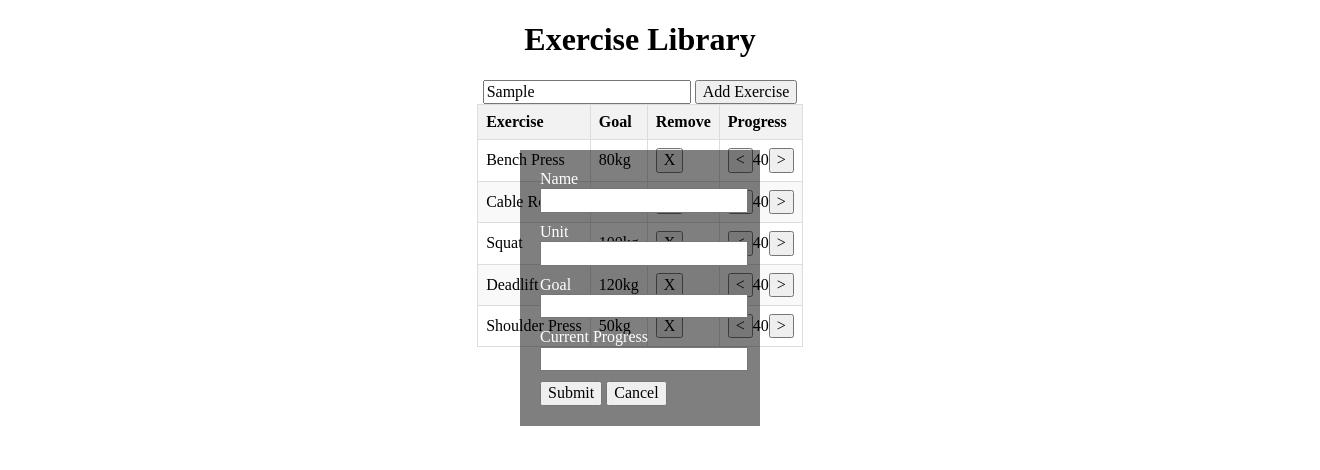
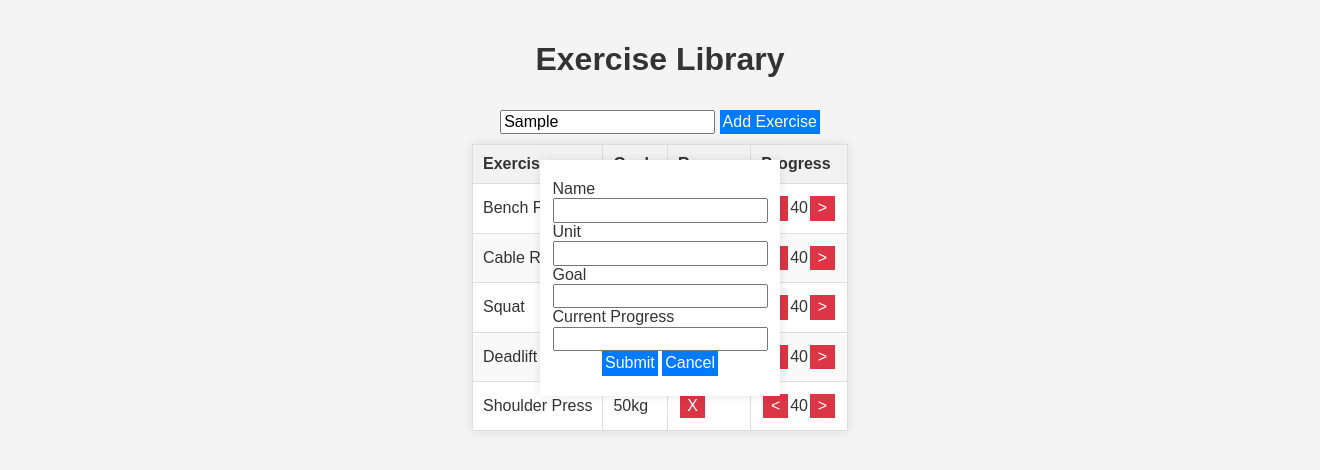
Before and after one commit to cademis/reading-library, a plain HTML site: page index.html in a window 1280 px wide. Both pictures are taken after typing "Sample" into the empty fields and a click on the button "Add Exercise". Shown: the whole page, 1320 px wide, since content can reach past the window. Drawn offline with Linux system fonts and the light colour scheme.

Commit message:
add some basic css styling

```diff
--- a/style.css
+++ b/style.css
@@ -1,29 +1,50 @@
 /* style the table #todo */
 
 body {
+  font-family: Arial, sans-serif;
   display: grid;
   width: 100vw;
   justify-items: center;
   align-items: start;
   justify-content: center;
+  background-color: #f4f4f4;
+  color: #333;
+  padding: 20px;
+  gap: 10px;
+}
+
+h1 {
+  font-size: 2em;
+  color: #333;
 }
 
 form {
   width: 200px;
   display: grid;
-  gap: 10px;
+  /* gap: 10px; */
+  /* margin: 20px; */
+  background: #fff;
+  padding: 20px;
   margin: 20px;
+  box-shadow: 0px 0px 10px rgba(0, 0, 0, 0.1);
+  justify-items: center;
+  justify-content: center;
 }
 
 table {
   border-collapse: collapse;
   width: 100%;
+  background: #fff;
+  margin-bottom: 20px;
+  box-shadow: 0px 0px 10px rgba(0, 0, 0, 0.1);
 }
 
 th,
 td {
   border: 1px solid #ddd;
   padding: 8px;
+  text-align: left;
+  padding: 10px;
   text-align: left;
 }
 
@@ -35,14 +56,31 @@ tr:nth-child(even) {
   background-color: #f9f9f9;
 }
 
+button {
+  background: #007bff;
+  color: white;
+  border: none;
+  cursor: pointer;
+  padding: 3px;
+}
+
+table button {
+  margin: 2px;
+  width: 25px;
+  background: #dc3545;
+  border: none;
+  cursor: pointer;
+}
+
 #formCard {
   display: grid;
-  background-color: rgba(0, 0, 0, 0.5);
+
+  /* background-color: rgba(0, 0, 0, 0.5); */
   justify-items: center;
   position: fixed;
-  margin-top: 150px;
+  margin-top: 120px;
+  width: 100%;
   box-sizing: border-box;
-  color: white;
 }
 
 #formCard.hidden {
```
